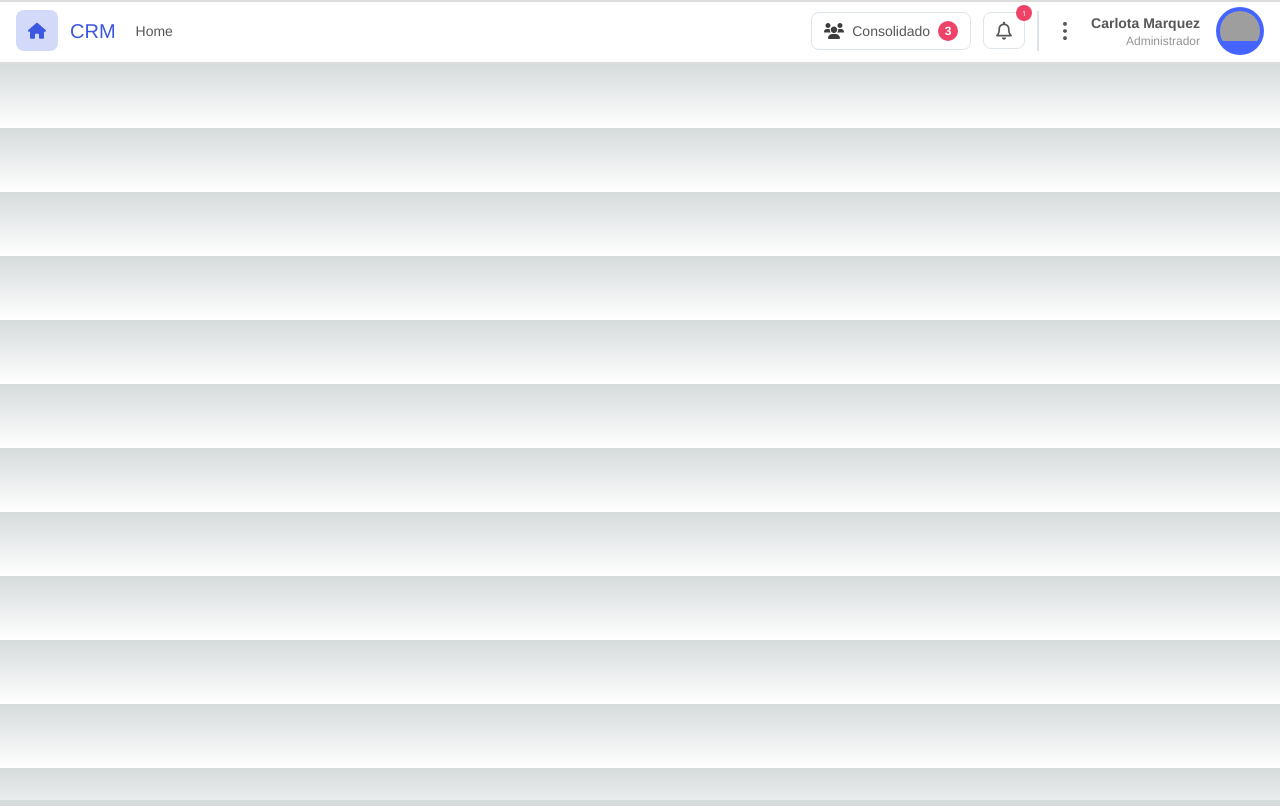
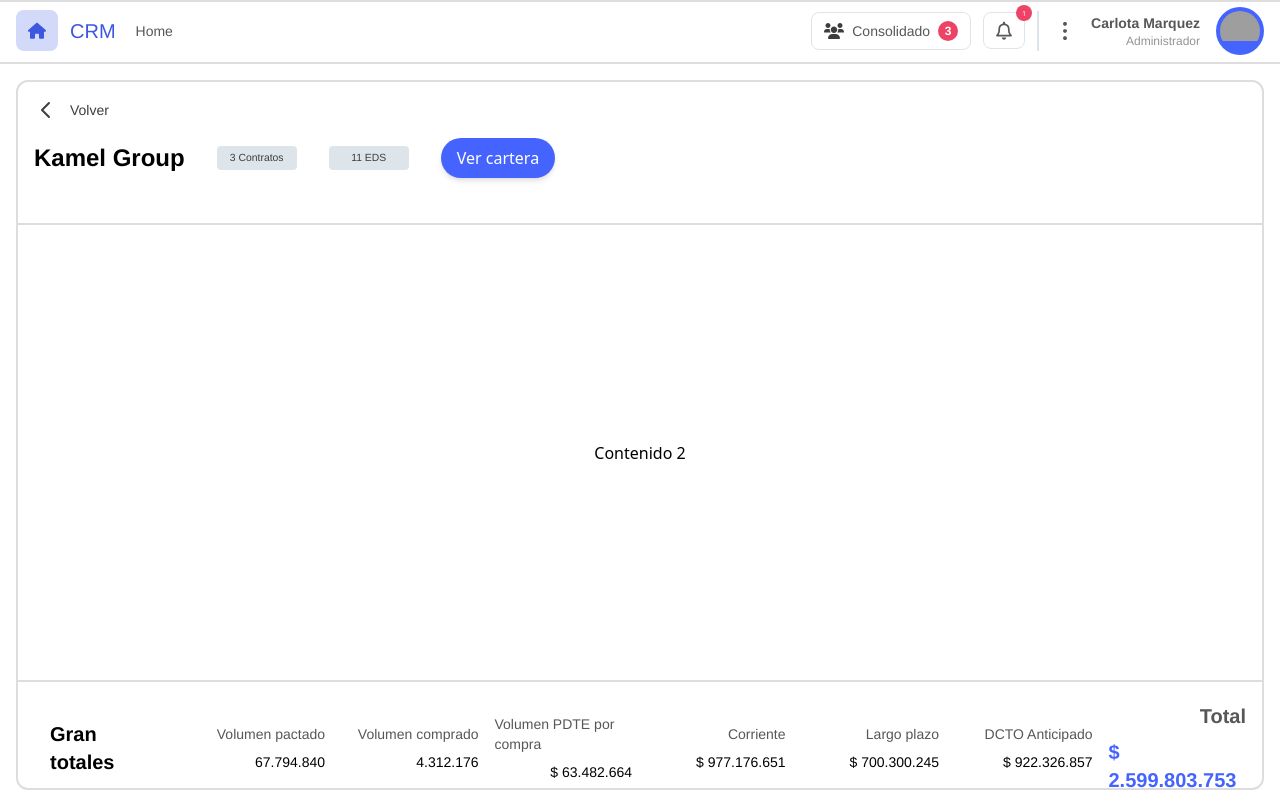
Before and after one commit to javiergcw/crm-infinity, a Next.js app: page /grupo-familiar in a window 1280 px wide. Built offline with nearby package versions, Linux system fonts and the light colour scheme; grey boxes are pictures that could not be loaded.

Commit message:
group family page

```diff
--- /dev/null
+++ b/src/features/group_family/components/layout_group_family.js
@@ -0,0 +1,28 @@
+import React from 'react';
+import PropTypes from 'prop-types';
+
+const LayoutGroupFamily = ({ contentOne, contentTwo, contentThree }) => {
+    return (
+        <div className="flex flex-col w-full min-h-90vh bg-white p-4 justify-between">
+            <div className="flex-grow max-h-8/10 overflow-hidden rounded-xl border-2 border-ui-gray-line grid" style={{ gridTemplateRows: '20% 65% 15%' }}>
+                <div className="flex flex-col p-4">
+                    {contentOne}
+                </div>
+                <div className="border-t-2 border-b-2 border-ui-gray-line flex items-center justify-center h-full overflow-hidden">
+                    {contentTwo}
+                </div>
+                <div className="flex px-4 py-5 h-full w-full overflow-hidden">
+                    {contentThree}
+                </div>
+            </div>
+        </div>
+    );
+}
+
+LayoutGroupFamily.propTypes = {
+    contentOne: PropTypes.node,
+    contentTwo: PropTypes.node,
+    contentThree: PropTypes.node,
+};
+
+export default LayoutGroupFamily;
--- /dev/null
+++ b/src/features/group_family/components/section/down_section_group_family.js
@@ -0,0 +1,41 @@
+import React from 'react';
+import TitleStandartGF from '../title/title_standart_gf';
+
+const DownSectionGroupFamily = () => {
+    // Data de ejemplo
+    const data = [
+        { title: "Volumen pactado", value: "67.794.840", total: false },
+        { title: "Volumen comprado", value: "4.312.176", total: false },
+        { title: "Volumen PDTE por compra", value: "$ 63.482.664", total: false },
+        { title: "Corriente", value: "$ 977.176.651", total: false },
+        { title: "Largo plazo", value: "$ 700.300.245", total: false },
+        { title: "DCTO Anticipado", value: "$ 922.326.857", total: false },
+        { title: "Total", value: "$ 2.599.803.753", total: true }
+    ];
+
+    // Creamos el primer elemento diferente
+    const firstItem = (
+        <div key="first" className="h3-bold-black p-4 flex justify-center items-center">
+            Gran totales
+        </div>
+    );
+
+    // Convertimos los datos en elementos JSX usando el componente TitleStandartGF
+    const remainingItems = data.map((item, index) => (
+        <TitleStandartGF
+            key={index}
+            title={item.title}
+            value={item.value}
+            total={item.total}
+        />
+    ));
+
+    return (
+        <div className="grid grid-cols-8 gap-4 w-full ">
+            {firstItem}
+            {remainingItems}
+        </div>
+    );
+}
+
+export default DownSectionGroupFamily;
--- /dev/null
+++ b/src/features/group_family/components/title/title_group_family.js
@@ -0,0 +1,26 @@
+import RoundButton from '@/components/buttons/round_button'
+import ContainerRectangleText from '@/components/container/container_rectangle_text'
+import React from 'react'
+
+const TitleGroupFamily = () => {
+    return (
+        <div className='flex items-center'>
+            <h2 className='h2-bold-black mr-4'>Kamel Group</h2>
+            <div className='flex items-center mr-4'>
+                <ContainerRectangleText
+                    title=""
+                    value="3 Contratos"
+                />
+                <ContainerRectangleText
+                    title=""
+                    value="11 EDS"
+                />
+            </div>
+            <div>
+                <RoundButton onClick={() => { }} buttonLabel="Ver cartera" />
+            </div>
+        </div>
+    )
+}
+
+export default TitleGroupFamily;
--- /dev/null
+++ b/src/features/group_family/components/title/title_standart_gf.js
@@ -0,0 +1,19 @@
+import React from 'react';
+import PropTypes from 'prop-types';
+
+const TitleStandartGF = ({ title, value, total }) => {
+    return (
+        <div className={`flex flex-col items-end justify-center `}>
+            <h3 className={` ${total ? 'h3-semibold-gray' : 'medium-normal-gray'}`}>{title}</h3>
+            <p className={`mt-2 ${total ? 'h3-blue-semibold' : 'normal-semibold-black'}`}>{value}</p>
+        </div>
+    );
+}
+
+TitleStandartGF.propTypes = {
+    title: PropTypes.string.isRequired,
+    value: PropTypes.string.isRequired,
+    total: PropTypes.bool
+};
+
+export default TitleStandartGF;
--- a/src/features/wallet/components/card/top_card_horizontal.js
+++ b/src/features/wallet/components/card/top_card_horizontal.js
@@ -2,7 +2,7 @@ import React from 'react';
 import ContainerContractText from '../container/container_client_text';
 import ContainerMainText from '../container/container_main_text';
 import ContainerStatusText from '../container/container_status_text';
-import ContainerRectangleText from '../container/container_rectangle_text';
+import ContainerRectangleText from '../../../../components/container/container_rectangle_text';
 
 const TopCardHorizontal = () => {
     return (
--- a/src/features/wallet/components/layout_wallet.js
+++ b/src/features/wallet/components/layout_wallet.js
@@ -1,7 +1,7 @@
 import React from 'react';
 import PropTypes from 'prop-types';
 
-const LayoutWallet = ({ isDivided, contentOne, contentTwo, contentThree }) => {
+const LayoutWallet = ({  contentOne, contentTwo,  }) => {
 
     const contentOneWidth = 'w-1/4';
     const contentTwoWidth = 'w-3/4';
@@ -21,10 +21,8 @@ const LayoutWallet = ({ isDivided, contentOne, contentTwo, contentThree }) => {
 };
 
 LayoutWallet.propTypes = {
-    isDivided: PropTypes.bool.isRequired,
     contentOne: PropTypes.node.isRequired,
     contentTwo: PropTypes.node.isRequired,
-    contentThree: PropTypes.node,
 };
 
 export default LayoutWallet;
--- a/src/pages/grupo-familiar.js
+++ b/src/pages/grupo-familiar.js
@@ -1,11 +1,27 @@
 import React from 'react'
 import '../app/globals.css'
 import Navbar from '@/components/navbar'
+import LayoutGroupFamily from '@/features/group_family/components/layout_group_family'
+import ComeBack from '@/components/come_back'
+import TitleGroupFamily from '@/features/group_family/components/title/title_group_family'
+import DownSectionGroupFamily from '@/features/group_family/components/section/down_section_group_family'
 
 const GrupoFamiliar = () => {
     return (
         <>
             <Navbar />
+            <LayoutGroupFamily
+                contentOne={< >
+                    <ComeBack />
+                    <TitleGroupFamily />
+                </ >}
+                contentTwo={<  >
+                    Contenido 2
+                </ >}
+                contentThree={<  >
+                    <DownSectionGroupFamily />
+                </ >}
+            />
         </>
     )
 }
--- a/src/styles/custom_style.css
+++ b/src/styles/custom_style.css
@@ -19,6 +19,9 @@
         @apply text-xs font-heading text-ui-blue-800 font-semibold;
     }
 
+    .h3-blue-semibold {
+        @apply text-xl font-heading text-ui-blue-800 font-semibold;
+    }
 
     .h2-blue-semibold {
         @apply text-2xl font-heading text-ui-blue-800 font-semibold;
@@ -60,6 +63,10 @@
         @apply text-sm font-semibold font-heading text-ui-gray-300;
     }
 
+    .h3-semibold-gray {
+        @apply text-xl font-semibold font-heading text-ui-gray-300;
+    }
+
     .h2-semibold-gray {
         @apply text-2xl font-semibold font-heading text-ui-gray-300;
     }
@@ -91,6 +98,14 @@
     }
 
     /* black */
+
+    .h2-bold-black {
+        @apply text-2xl font-heading text-ui-black-native font-bold
+    }
+
+    .h3-bold-black {
+        @apply text-xl font-heading text-ui-black-native font-bold
+    }
 
     .normal-semibold-black {
         @apply text-sm font-heading text-ui-black-native font-medium
@@ -200,5 +215,9 @@
         scrollbar-width: none;
     }
 
+    .min-h-90vh {
+        min-height: 92.8vh;
+    }
+
 
 }
```
Also changed, not shown: src/components/container/container_rectangle_text.js (renamed from src/features/wallet/components/container/container_rectangle_text.js).
